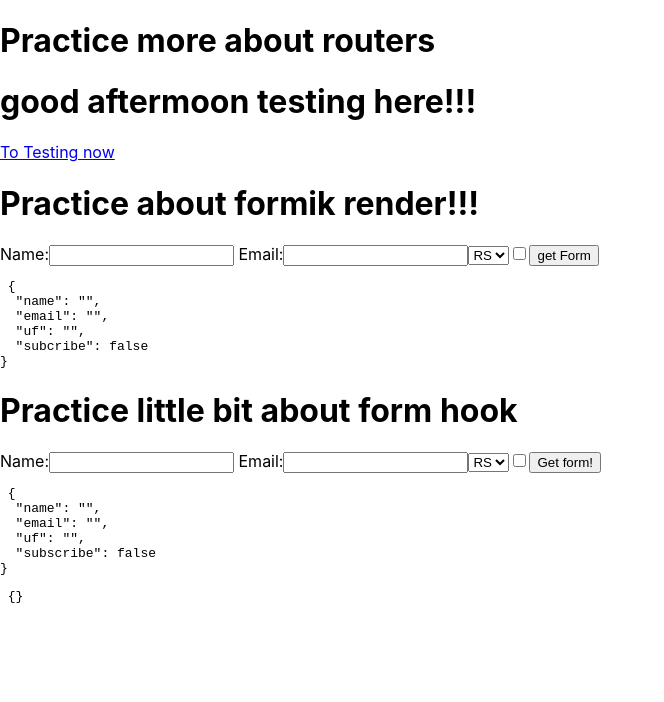
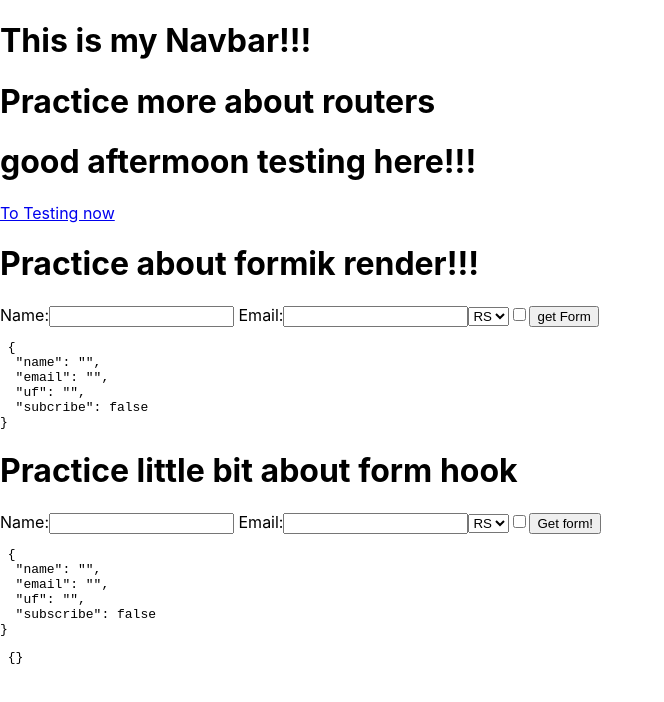
Before and after one commit to felipe-programador-18/router-formik, a React (Create React App) app in the folder testing/: page / in a window 1280 px wide. Shown: the top 702 px of the page, without its empty margins (0-664 px from the left). Built offline with nearby package versions, Linux system fonts and the light colour scheme.

Commit message:
c18-adding new code

```diff
--- a/testing/src/index.js
+++ b/testing/src/index.js
@@ -7,6 +7,7 @@ import reportWebVitals from './reportWebVitals';
 import { Routes, Route } from 'react-router';
 import Testing from './Morek/testing';
 import HomeAdding from './pages/Home';
+import NavNav from './component/Navbar';
 
 //everything that adding or created new router I have passed here
 
@@ -14,6 +15,7 @@ const root = ReactDOM.createRoot(document.getElementById('root'));
 root.render(
   <React.StrictMode>
     <BrowserRouter>
+    <NavNav/>
      <Routes>
       <Route path='/' element={<App/>} />
       <Route path='/testing' element={<Testing/>}    />
```
